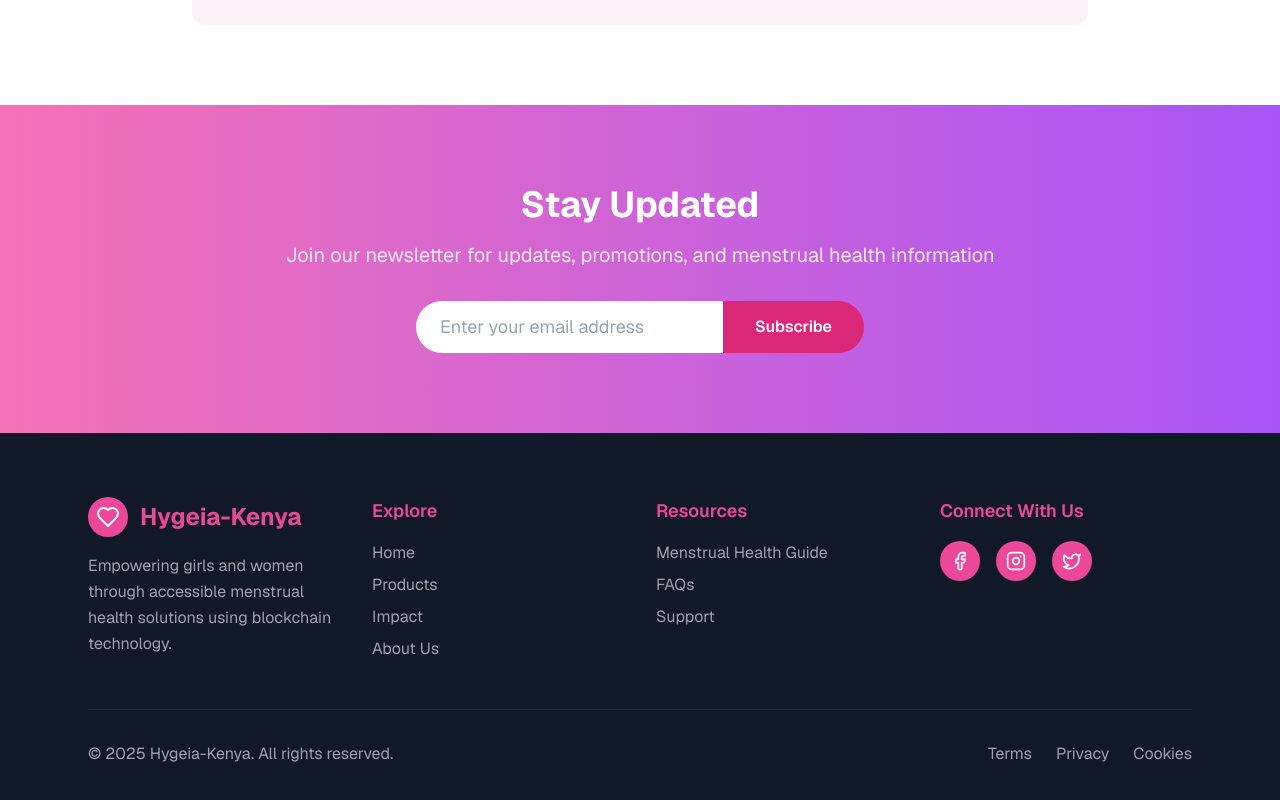
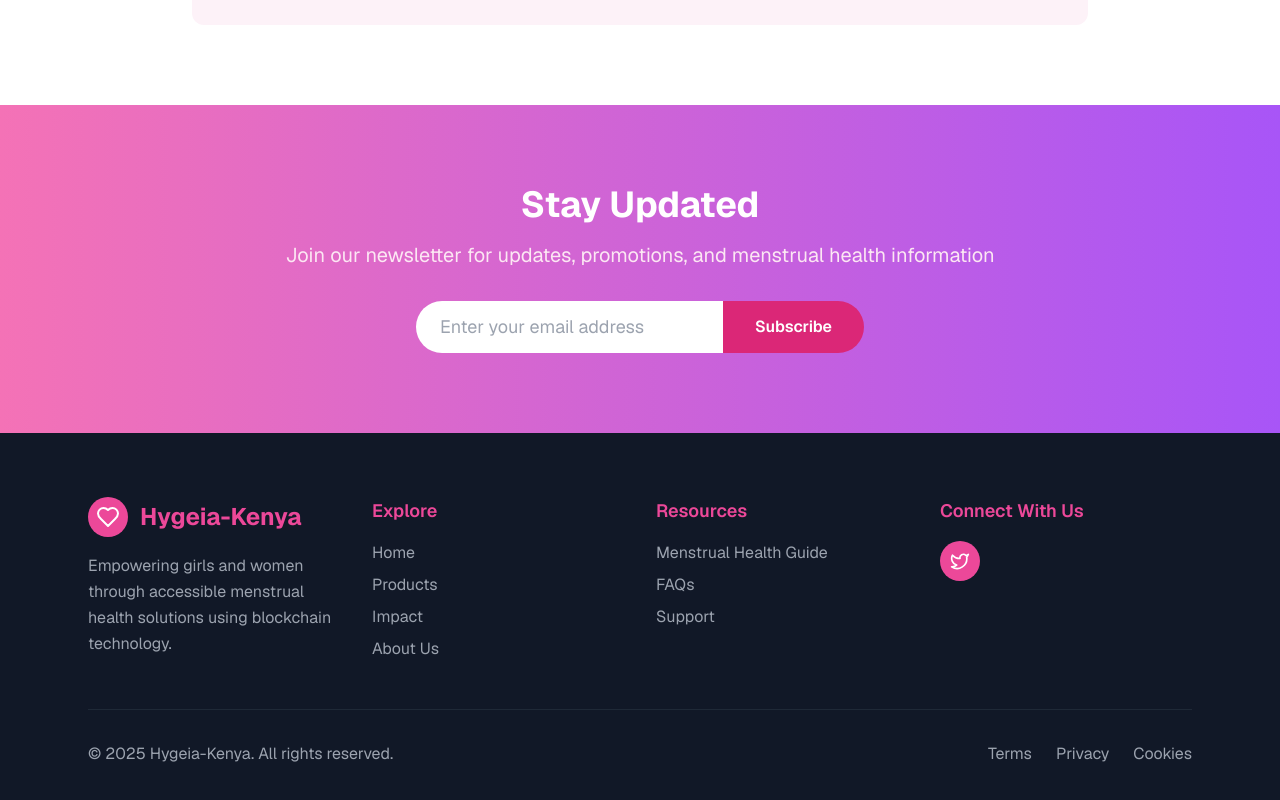
Before and after one commit to JojoFlex1/HygeiaStarknet, a Next.js app: page / in a window 1280 px wide. Shown: the part 2409-3209 px from the top of the page. Built offline with nearby package versions, Linux system fonts and the light colour scheme; no server answers; what @starknet-react/core would draw is missing.

Commit message:
Configured the link to our X page

```diff
--- a/app/page.tsx
+++ b/app/page.tsx
@@ -355,15 +355,14 @@
                 Connect With Us
               </h4>
               <div className="flex space-x-4">
-                <div className="w-10 h-10 bg-pink-500 hover:bg-pink-600 rounded-full flex items-center justify-center cursor-pointer transition-colors">
-                  <Facebook className="w-5 h-5" />
-                </div>
-                <div className="w-10 h-10 bg-pink-500 hover:bg-pink-600 rounded-full flex items-center justify-center cursor-pointer transition-colors">
-                  <Instagram className="w-5 h-5" />
-                </div>
-                <div className="w-10 h-10 bg-pink-500 hover:bg-pink-600 rounded-full flex items-center justify-center cursor-pointer transition-colors">
+                <a
+                  href="https://x.com/Lady_Hygeia"
+                  target="_blank"
+                  rel="noopener noreferrer"
+                  className="w-10 h-10 bg-pink-500 hover:bg-pink-600 rounded-full flex items-center justify-center cursor-pointer transition-colors"
+                >
                   <Twitter className="w-5 h-5" />
-                </div>
+                </a>
               </div>
             </div>
           </div>
```
